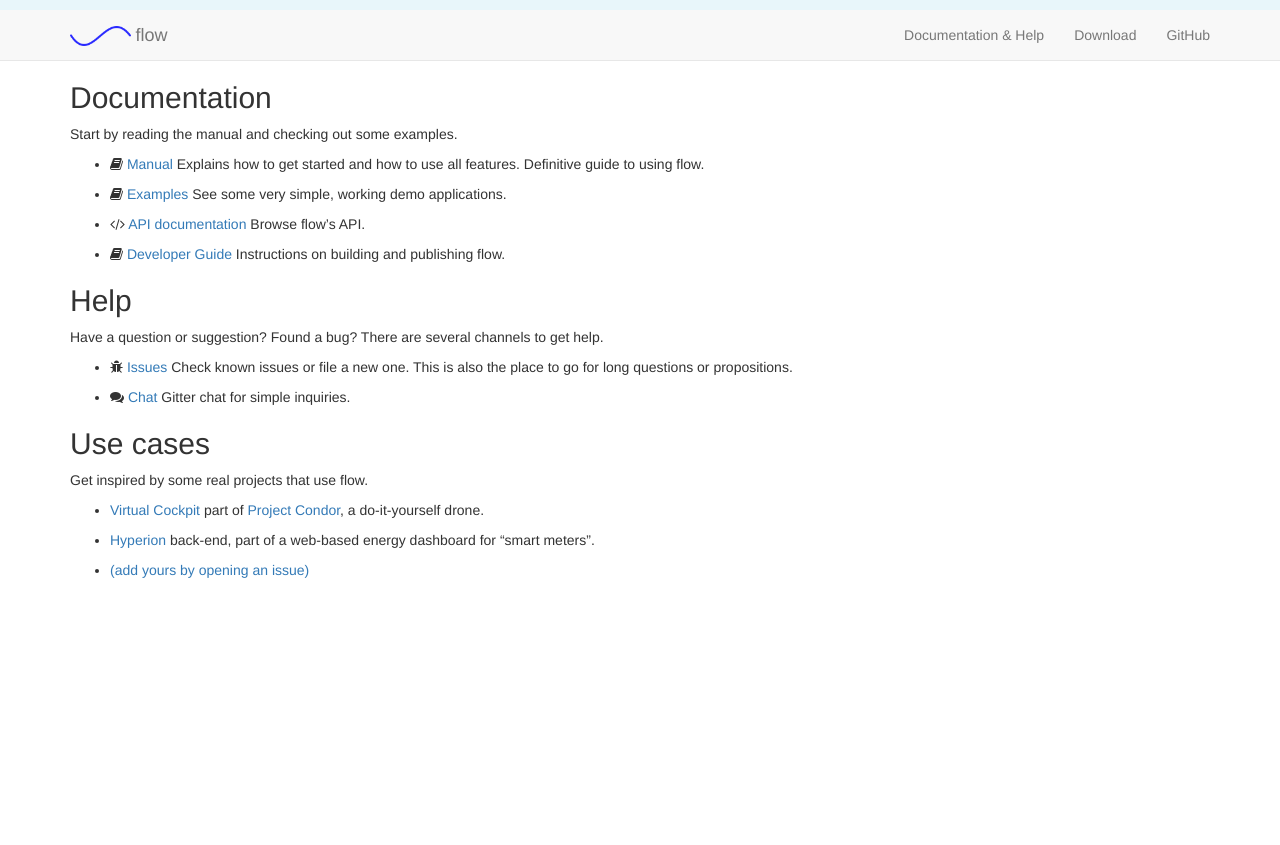
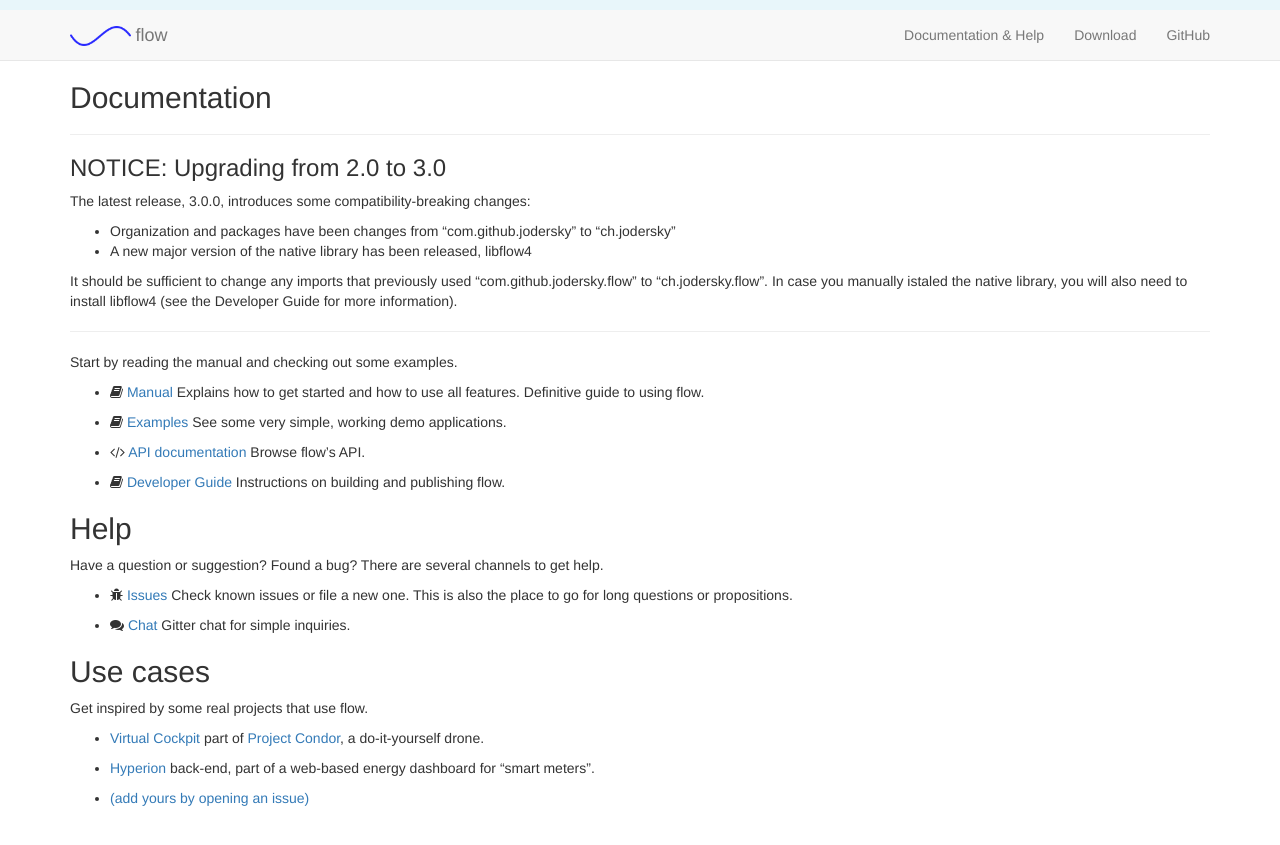
Before and after one commit to jodersky/akka-serial, a Jekyll site: the page built from documentation/index.md, in a window 1280 px wide. Shown: the top 845 px of the page. Built offline with Jekyll 4.4.1, drawn with Linux system fonts in a browser that asks for light colours.

Commit message:
update site

```diff
--- a/_config.yml
+++ b/_config.yml
@@ -2,5 +2,5 @@
 title: flow
 description: Serial communication library for Akka and Scala.
 url: "https://www.jodersky.ch/flow"
-version_latest: 2.6.0
-version_docs: 2.6
+version_latest: 3.0.0
+version_docs: 3.0
--- a/documentation/index.md
+++ b/documentation/index.md
@@ -3,6 +3,21 @@ layout: page
 title: Documentation
 ---
 ## Documentation
+
+-----
+
+### NOTICE: Upgrading from 2.0 to 3.0
+
+The latest release, 3.0.0, introduces some compatibility-breaking changes:
+
+- Organization and packages have been changes from "com.github.jodersky" to "ch.jodersky"
+- A new major version of the native library has been released, libflow4
+
+It should be sufficient to change any imports that previously used "com.github.jodersky.flow" to "ch.jodersky.flow".
+In case you manually istaled the native library, you will also need to install libflow4 (see the Developer Guide for more information).
+
+-----
+
 Start by reading the manual and checking out some examples.
 
 - <i class="fa fa-book"></i> [Manual]({{site.version_docs}}/manual)
@@ -11,7 +26,7 @@ Start by reading the manual and checking out some examples.
 - <i class="fa fa-book"></i> [Examples](https://github.com/jodersky/flow/tree/master/flow-samples)
   See some very simple, working demo applications.
 
-- <i class="fa fa-code"></i> [API documentation]({{site.version_docs}}/api/index.html#com.github.jodersky.flow.Serial$)
+- <i class="fa fa-code"></i> [API documentation]({{site.version_docs}}/api/index.html#ch.jodersky.flow.Serial$)
   Browse flow's API.
 
 - <i class="fa fa-book"></i> [Developer Guide]({{site.version_docs}}/developer)
```
